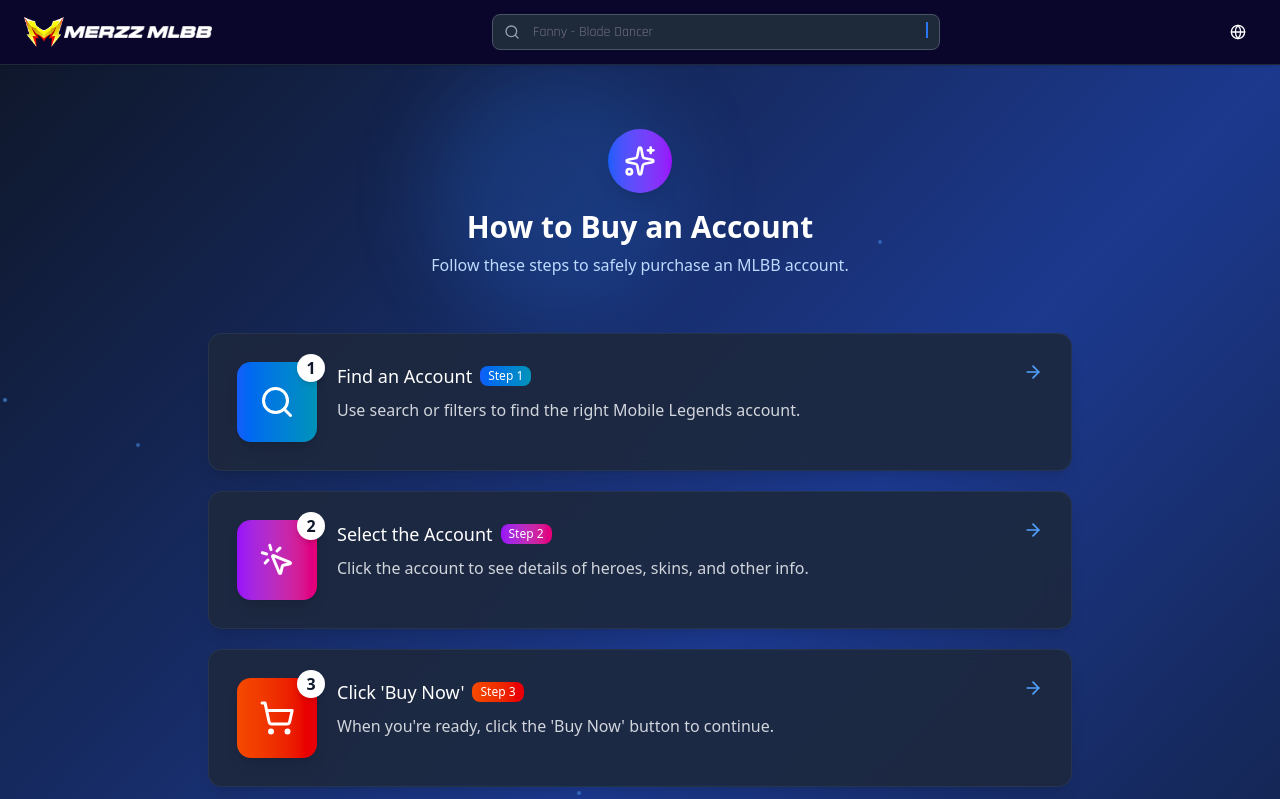
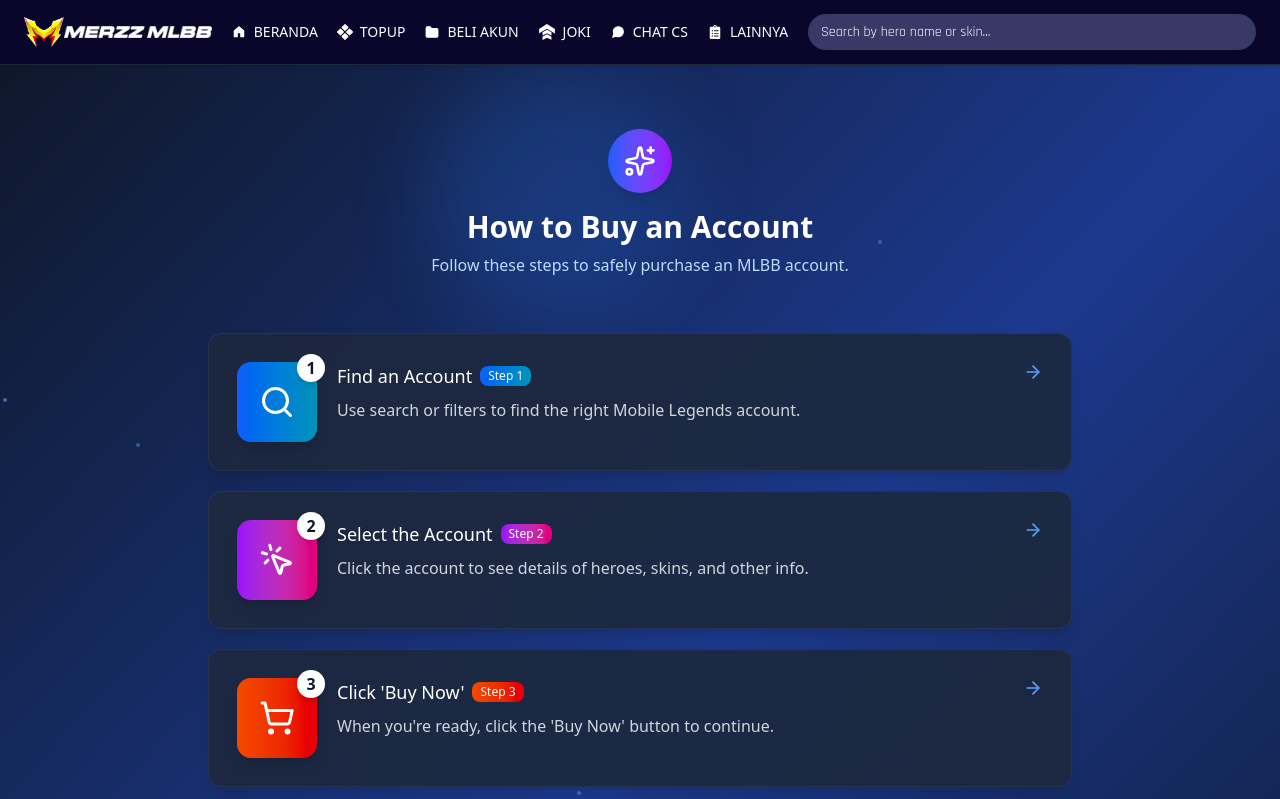
Before and after one commit to thekill022/client_view, a React (Vite) app: page /rules in a window 1280 px wide. Shown: the top 799 px of the page. Built offline with nearby package versions, Linux system fonts and the light colour scheme.

Commit message:
penyesuaian navba, faq, dan bottom bar

```diff
--- a/src/components/bottomMenu.jsx
+++ b/src/components/bottomMenu.jsx
@@ -8,7 +8,7 @@
   const route = useLocation();
 
   return (
-    <div className="sticky bottom-0 w-full bg-[#09052b] z-999999 py-2 flex justify-around px-2">
+    <div className="sticky lg:hidden bottom-0 w-full bg-[#09052b] z-999999 py-2 flex justify-around px-2 border-t-3 border-white">
       <a
         href="/"
         className={`flex flex-col justify-center items-center ${
--- a/src/components/marqueeConnector.jsx
+++ b/src/components/marqueeConnector.jsx
@@ -33,7 +33,7 @@
   const messages = announcements.length > 0 ? announcements : defaultMessages;
 
   return (
-    <div className="relative py-4 bg-[#0b0530] border-4 border-x-0 border-white overflow-hidden">
+    <div className="relative py-1 bg-[#0b0530] border-4 border-x-0 border-white overflow-hidden">
       {/* Animated Shimmer Glow Effect */}
       <div className="absolute inset-0 bg-gradient-to-r from-transparent via-cyan-400/10 to-transparent animate-pulse" />
 
--- a/src/components/navbar.jsx
+++ b/src/components/navbar.jsx
@@ -1,5 +1,9 @@
 import { useState, useEffect } from "react";
 import { Search, Menu, Globe, Check, X } from "lucide-react";
+import { GoHomeFill } from "react-icons/go";
+import { FiGrid } from "react-icons/fi";
+import { FiFolder } from "react-icons/fi";
+import { FiMessageCircle } from "react-icons/fi";
 import { Button } from "./ui/button";
 import { Input } from "./ui/input";
 import { getApiUrl } from "../config/api";
@@ -10,28 +14,19 @@
   DropdownMenuTrigger,
 } from "./ui/dropdown-menu";
 import { useTranslation } from "react-i18next";
-import { replace } from "react-router-dom";
-
-const searchPlaceholders = [
-  "Chou - Kung Fu Boy",
-  "Fanny - Blade Dancer",
-  "Gusion - Holy Blade",
-  "Alucard - Fiery Inferno",
-  "Ling - Street Punk",
-  "Benedetta - Shadow Ranger",
-  "Hayabusa - Sushi Master",
-  "Lancelot - Royal Matador",
-  "Granger - Doomsday",
-  "Harley - Magical Star",
-];
-
+import { replace, useLocation } from "react-router-dom";
+import { FiMenu } from "react-icons/fi";
+import { FaClipboardList } from "react-icons/fa";
+import { MdSell } from "react-icons/md";
 export default function Navbar({ currentPage, onNavigate, languange }) {
   const [placeholderIndex, setPlaceholderIndex] = useState(0);
   const [displayText, setDisplayText] = useState("");
   const [isDeleting, setIsDeleting] = useState(false);
   const [charIndex, setCharIndex] = useState(0);
   const [selectedLanguage, setSelectedLanguage] = useState("ms");
+  const [openMobileMenu, setOpenMobileMenu] = useState(false);
   const { t, i18n } = useTranslation("common");
+  const route = useLocation();
 
   // ini untuk searching
   const [query, setQuery] = useState("");
@@ -78,31 +73,6 @@
     }
   }, []);
 
-  useEffect(() => {
-    const currentPlaceholder = searchPlaceholders[placeholderIndex];
-    const typingSpeed = isDeleting ? 30 : 80;
-    const pauseEnd = 2000;
-
-    const timeout = setTimeout(() => {
-      if (!isDeleting && charIndex < currentPlaceholder.length) {
-        setDisplayText(currentPlaceholder.substring(0, charIndex + 1));
-        setCharIndex(charIndex + 1);
-      } else if (!isDeleting && charIndex === currentPlaceholder.length) {
-        setTimeout(() => setIsDeleting(true), pauseEnd);
-      } else if (isDeleting && charIndex > 0) {
-        setDisplayText(currentPlaceholder.substring(0, charIndex - 1));
-        setCharIndex(charIndex - 1);
-      } else if (isDeleting && charIndex === 0) {
-        setIsDeleting(false);
-        setPlaceholderIndex(
-          (prevIndex) => (prevIndex + 1) % searchPlaceholders.length
-        );
-      }
-    }, typingSpeed);
-
-    return () => clearTimeout(timeout);
-  }, [charIndex, isDeleting, placeholderIndex]);
-
   return (
     <nav
       id="translate-root"
@@ -110,6 +80,72 @@
     >
       <div className="max-w-7xl mx-auto px-2 sm:px-4 lg:px-6">
         <div className="flex items-center justify-between h-16">
+          <div className="flex lg:hidden w-full items-center gap-2">
+            <div className="flex items-center">
+              <img
+                src="/assets/images/merzz-icon.png"
+                alt="Merz Store Logo"
+                className="h-7 w-7 md:h-10 md:w-10 object-contain"
+              />
+              <img
+                src="/assets/images/merzz-text.png"
+                alt="Merz Store text Logo"
+                className="h-25 w-25 md:h-37 md:w-37 object-contain"
+              />
+            </div>
+
+            <div className="flex-1">
+              <Input
+                value={query}
+                onChange={(e) => setQuery(e.target.value)}
+                placeholder={t("src")}
+                className="bg-[#383966] text-white rounded-full h-9 placeholder:text-white"
+              />
+            </div>
+
+            <Button
+              variant="ghost"
+              size="icon"
+              onClick={() => setOpenMobileMenu(!openMobileMenu)}
+              className="text-white"
+            >
+              {openMobileMenu ? <X /> : <Menu />}
+            </Button>
+          </div>
+
+          {openMobileMenu && (
+            <div className="lg:hidden absolute top-16 left-0 w-full bg-[#09052b] border-t border-gray-800 p-4 space-y-4">
+              <a
+                href="https://wa.me/601128011202"
+                className="flex items-center gap-2 text-white"
+              >
+                <FaClipboardList />
+                <div>JUAL AKUN</div>
+              </a>
+
+              <div className="border-t border-gray-700 pt-3">
+                {languages.map((language) => (
+                  <div
+                    key={language.code}
+                    onClick={() => {
+                      setSelectedLanguage(language.code);
+                      localStorage.setItem("lang", language.code);
+                      languange(language.code);
+                      i18n.changeLanguage(language.code);
+                    }}
+                    className="flex justify-between items-center text-white py-2"
+                  >
+                    <span>
+                      {language.flag} {language.name}
+                    </span>
+                    {selectedLanguage === language.code && <Check size={16} />}
+                  </div>
+                ))}
+              </div>
+            </div>
+          )}
+
+          <div className="hidden lg:flex w-full items-center justify-between">
             <div className="flex items-center">
               <div className="flex items-center">
                 <img
@@ -125,9 +161,135 @@
               </div>
             </div>
 
-          <div className="flex flex-1 mx-2 sm:mx-4 md:mx-8 max-w-full md:max-w-md">
+            <div className="flex justify-evenly px-2 mx-2 gap-5">
+              <a
+                href="/"
+                className={`flex justify-center gap-2 items-center ${
+                  route.pathname === "/" ? "text-blue-600" : "text-white"
+                }`}
+              >
+                <GoHomeFill
+                  className={` ${
+                    route.pathname === "/" ? "fill-blue-600" : "fill-white"
+                  } text-sm`}
+                />
+                <div className="text-sm">BERANDA</div>
+              </a>
+              <div className="flex justify-center gap-2 items-center text-white">
+                <FiGrid className="fill-white text-sm rotate-45" />
+                <div className="text-sm">TOPUP</div>
+              </div>
+              <a
+                href="/product"
+                className={`flex justify-center gap-2 items-center ${
+                  route.pathname === "/product" ? "text-blue-600" : "text-white"
+                }`}
+              >
+                <FiFolder
+                  className={`${
+                    route.pathname === "/product"
+                      ? "fill-blue-600"
+                      : "fill-white"
+                  } text-sm`}
+                />
+                <div className="text-sm">BELI AKUN</div>
+              </a>
+              <div className="flex justify-center gap-2 items-center text-white">
+                <svg
+                  width="253"
+                  height="254"
+                  viewBox="0 0 253 254"
+                  stroke="currentColor"
+                  fill="white"
+                  xmlns="http://www.w3.org/2000/svg"
+                  className="fill-white text-white h-4 w-4"
+                >
+                  <path
+                    d="M55.5 132.09V184.09L126.5 148.09L196.5 183.09V132.59L126.5 92.5899L55.5 132.09Z"
+                    fill="white"
+                    stroke="currentColor"
+                  />
+                  <path
+                    d="M55.5 200.59V252.59L126.5 216.59L196.5 251.59V201.09L126.5 161.09L55.5 200.59Z"
+                    fill="white"
+                    stroke="currentColor"
+                  />
+                  <path
+                    d="M0.5 80.5899V146.59L126 73.5899L252 149.09V78.0899L125.5 0.58992L0.5 80.5899Z"
+                    fill="white"
+                    stroke="currentColor"
+                  />
+                </svg>
+                <div className="text-sm">JOKI</div>
+              </div>
+              <div className="flex justify-center gap-2 items-center text-white">
+                <FiMessageCircle className="fill-white text-sm" />
+                <div className="text-sm">CHAT CS</div>
+              </div>
+              <div className="flex justify-center gap-2 items-center text-white">
+                <DropdownMenu>
+                  <DropdownMenuTrigger asChild>
+                    <div className="flex gap-2 items-center cursor-pointer">
+                      <FaClipboardList className="fill-white text-sm" />
+                      <div className="text-sm">LAINNYA</div>
+                    </div>
+                  </DropdownMenuTrigger>
+                  <DropdownMenuContent
+                    align="end"
+                    side="bottom"
+                    sideOffset={6}
+                    className="bg-gray-800 text-white shadow-lg rounded-md mt-3"
+                  >
+                    <div className="flex gap-2 items-center cursor-pointer p-2">
+                      <MdSell className="text-white" />
+                      <div>JUAL AKUN</div>
+                    </div>
+                    <div className="flex items-center">
+                      <DropdownMenu>
+                        <DropdownMenuTrigger asChild>
+                          <Button variant="ghost" className="text-white w-full">
+                            <div className="flex gap-2 w-full items-start">
+                              <Globe className="h-5 w-5 text-white" />
+                              <div>BAHASA</div>
+                            </div>
+                          </Button>
+                        </DropdownMenuTrigger>
+                        <DropdownMenuContent
+                          align="end"
+                          side="bottom"
+                          sideOffset={6}
+                          className="bg-gray-800 text-white shadow-lg rounded-md mt-3"
+                        >
+                          {languages.map((language) => (
+                            <DropdownMenuItem
+                              key={language.code}
+                              onClick={() => {
+                                setSelectedLanguage(language.code);
+                                localStorage.setItem("lang", language.code); // PATCH DI SINI
+                                languange(language.code);
+                                i18n.changeLanguage(language.code);
+                              }}
+                              className="flex items-center justify-between cursor-pointer focus:bg-blue-100 focus:text-black gaming-text"
+                            >
+                              <div className="flex items-center gap-2">
+                                <span>{language.flag}</span>
+                                <span>{language.name}</span>
+                              </div>
+                              {selectedLanguage === language.code && (
+                                <Check className="h-4 w-4 text-blue-600" />
+                              )}
+                            </DropdownMenuItem>
+                          ))}
+                        </DropdownMenuContent>
+                      </DropdownMenu>
+                    </div>
+                  </DropdownMenuContent>
+                </DropdownMenu>
+              </div>
+            </div>
+
+            <div className="flex flex-1 max-w-full md:max-w-md">
               <div className="relative w-full group">
-              <Search className="absolute left-3 top-1/2 transform -translate-y-1/2 h-4 w-4 text-gray-400 group-hover:text-blue-500 transition-colors" />
                 <Input
                   type="search"
                   value={query}
@@ -147,13 +309,9 @@
                       handleSearch(val);
                     }, 400);
                   }}
-                placeholder={displayText}
-                className="pl-10 bg-gray-800 border-gray-600 hover:border-blue-300 focus:border-blue-500 transition-all duration-300 gaming-text text-white placeholder-gray-400"
+                  placeholder={t("src")}
+                  className="pl-3 bg-[#383966] transition-all duration-300 gaming-text text-white placeholder:text-white rounded-full"
                 />
-
-              <div className="absolute right-3 top-1/2 transform -translate-y-1/2">
-                <span className="inline-block w-0.5 h-4 bg-blue-500 animate-pulse" />
-              </div>
 
                 {(results.length > 0 ||
                   loading ||
@@ -192,7 +350,9 @@
                         </div>
                       ))}
 
-                  {!loading && query.trim() !== "" && results.length === 0 && (
+                    {!loading &&
+                      query.trim() !== "" &&
+                      results.length === 0 && (
                         <div className="px-3 py-2 text-gray-700 text-sm">
                           {t("no_result")}
                         </div>
@@ -201,46 +361,6 @@
                 )}
               </div>
             </div>
-
-          <div className="flex items-center relative">
-            <DropdownMenu>
-              <DropdownMenuTrigger asChild>
-                <Button
-                  variant="ghost"
-                  size="icon"
-                  className="text-gray-700 hover:text-blue-600 hover:bg-gray-800 transition-all duration-300 relative"
-                >
-                  <Globe className="h-5 w-5 text-white" />
-                </Button>
-              </DropdownMenuTrigger>
-              <DropdownMenuContent
-                align="end"
-                side="bottom"
-                sideOffset={6}
-                className="bg-gray-800 text-white shadow-lg rounded-md mt-3"
-              >
-                {languages.map((language) => (
-                  <DropdownMenuItem
-                    key={language.code}
-                    onClick={() => {
-                      setSelectedLanguage(language.code);
-                      localStorage.setItem("lang", language.code); // PATCH DI SINI
-                      languange(language.code);
-                      i18n.changeLanguage(language.code);
-                    }}
-                    className="flex items-center justify-between cursor-pointer focus:bg-blue-100 focus:text-black gaming-text"
-                  >
-                    <div className="flex items-center gap-2">
-                      <span>{language.flag}</span>
-                      <span>{language.name}</span>
-                    </div>
-                    {selectedLanguage === language.code && (
-                      <Check className="h-4 w-4 text-blue-600" />
-                    )}
-                  </DropdownMenuItem>
-                ))}
-              </DropdownMenuContent>
-            </DropdownMenu>
           </div>
         </div>
       </div>
--- a/src/components/whyChoose.jsx
+++ b/src/components/whyChoose.jsx
@@ -4,7 +4,7 @@
   const { t } = useTranslation("common");
 
   return (
-    <section className="py-16 pt-4">
+    <section className="py-30 pt-4">
       <div className="max-w-3xl mx-auto px-4 sm:px-6 lg:px-8">
         {/* GRADIENT BORDER */}
         <div className="rounded-2xl bg-gradient-to-b from-blue-700 to-blue-400 p-[3px]">
```
Also changed, not shown: src/components/FAQ.jsx (+8 -18 lines). Lines whose indentation alone changed are shown as unchanged.
